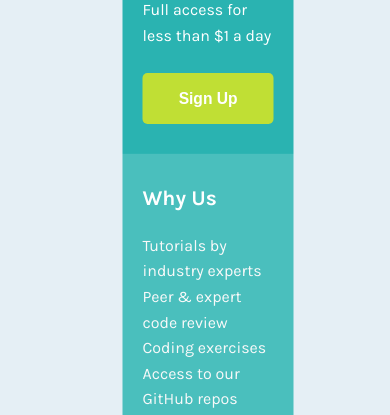
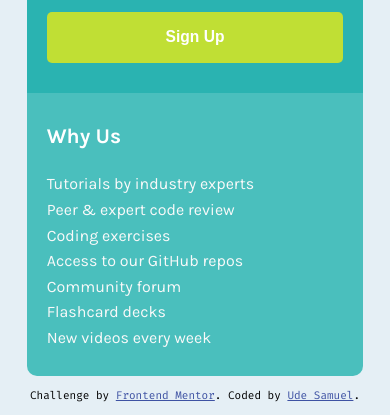
Before and after one commit to JesusKreist/frontendmentor-single-price-grid, a plain HTML site: page index.html in a window 390 px wide. Shown: the part 479-894 px from the top of the page. Before the commit the page ends 844 px from the top, so only its background shows below. Drawn offline with Linux system fonts and the light colour scheme.

```diff
--- a/dist/style.e308ff8e.css
+++ b/dist/style.e308ff8e.css
@@ -1,4 +1,7 @@
 @import url('https://fonts.googleapis.com/css2?family=Karla:wght@400;700&display=swap');
+@import url('https://fonts.googleapis.com/css2?family=Fira+Code:wght@300;400;500&display=swap');
+/* footer font */
+
 
 /*  set background colour */
 html {
@@ -20,13 +23,7 @@ html {
 
 /* layout */
 
-.centering {
-    position: fixed;
-    top: 50%;
-    left: 50%;
-    /* bring your own prefixes */
-    transform: translate(-50%, -50%);
-}
+
 
 
 .price-component {
@@ -86,7 +83,6 @@ body {
 .block {
     display: block;
 }
-
 
 .make-larger {
     font-size: 3rem;
@@ -151,8 +147,26 @@ ul {
     color: hsl(0, 0%, 97.6%);
 }
 
+.attribution {
+    font-family: 'Fira Code', monospace;
+    font-weight: 400;
+}
+
+/* responsive after 600px */
 @media screen and (min-width: 600px) {
+
+    /* positioning */
+    .centering {
+        position: fixed;
+        top: 50%;
+        left: 50%;
+        /* bring your own prefixes */
+        transform: translate(-50%, -50%);
+}
+
     /* layout */
+
+
     .price-component {
         display: grid;
         grid-template-columns: 1fr 1fr;
--- a/style.css
+++ b/style.css
@@ -1,4 +1,7 @@
 @import url('https://fonts.googleapis.com/css2?family=Karla:wght@400;700&display=swap');
+@import url('https://fonts.googleapis.com/css2?family=Fira+Code:wght@300;400;500&display=swap');
+/* footer font */
+
 
 /*  set background colour */
 html {
@@ -20,13 +23,7 @@ html {
 
 /* layout */
 
-.centering {
-    position: fixed;
-    top: 50%;
-    left: 50%;
-    /* bring your own prefixes */
-    transform: translate(-50%, -50%);
-}
+
 
 
 .price-component {
@@ -86,7 +83,6 @@ body {
 .block {
     display: block;
 }
-
 
 .make-larger {
     font-size: 3rem;
@@ -151,8 +147,26 @@ ul {
     color: hsl(0, 0%, 97.6%);
 }
 
+.attribution {
+    font-family: 'Fira Code', monospace;
+    font-weight: 400;
+}
+
+/* responsive after 600px */
 @media screen and (min-width: 600px) {
+
+    /* positioning */
+    .centering {
+        position: fixed;
+        top: 50%;
+        left: 50%;
+        /* bring your own prefixes */
+        transform: translate(-50%, -50%);
+}
+
     /* layout */
+
+
     .price-component {
         display: grid;
         grid-template-columns: 1fr 1fr;
```
Also changed, not shown: 1 other file.
